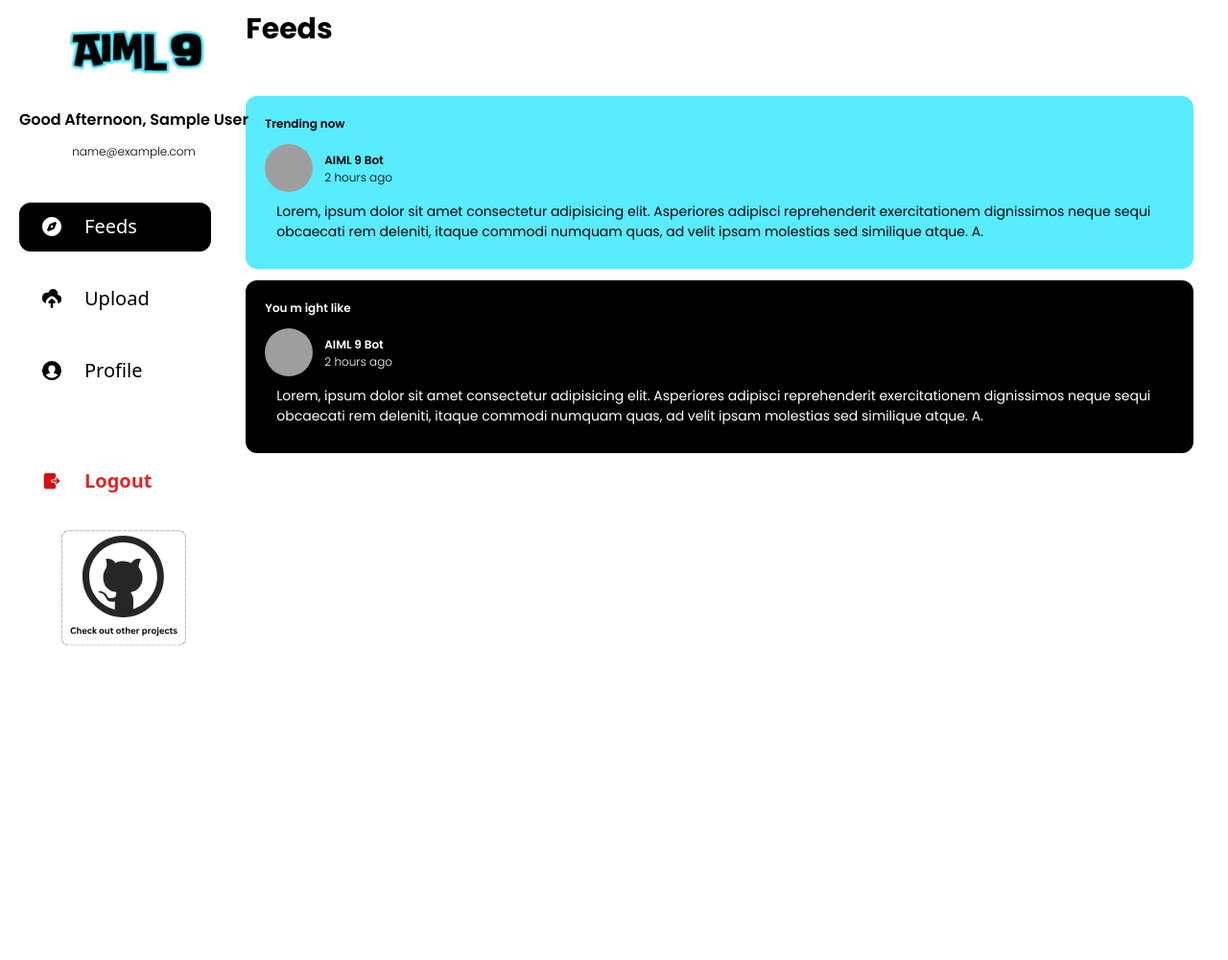
After one commit to Crisnanda18/Racist-Comment-Detection, a Flask app: page /main in a window 1280 px wide. The commit adds this page. Shown: the whole page at 96% size. Run offline with Flask 3, Linux system fonts and the light colour scheme; the visitor is signed in with stand-in values (Sample User, id 1); some libraries are stand-ins or nearby versions; grey boxes are pictures that could not be loaded.

Commit message:
feat:init feeds page and fix routing

```diff
--- a/app.py
+++ b/app.py
@@ -1,9 +1,21 @@
 from flask import Flask, render_template, request, redirect, url_for, flash, session
 from flask_mysqldb import MySQL
+from datetime import datetime
 import yaml
 
 app = Flask(__name__)
 app.secret_key = 'secret'
+
+
+def get_greeting():
+    now = datetime.now()
+    hour = now.hour
+    if hour < 12:
+        return "Good Morning"
+    elif hour < 18:
+        return "Good Afternoon"
+    else:
+        return "Good Evening"
 
 # Config MYSQL
 with open('db.yaml', 'r') as file:
@@ -44,12 +56,22 @@ def login():
         if resultValue > 0:
             user = cur.fetchone()
             if password == user[3]:  # Accessing the password field correctly
-                return 'SUCCESS'
+                session['name'] = user[1]
+                session['email'] = user[2]
+                return redirect(url_for('main'))
             else:
-                return 'ERROR'
+                return redirect(url_for('login'))
         else:
             return 'ERROR'
     return render_template('login.html')
+
+@app.route('/main', methods=['GET'], endpoint='main')
+def feeds():
+    if 'name' in session:
+        greeting = get_greeting()
+        return render_template('socmed.html', greeting=greeting, name=session['name'],email=session['email'])
+    else:
+        return redirect(url_for('auth'))
 
 @app.route('/migrate')
 def migrate():
@@ -81,11 +103,12 @@ def migrate():
     cur.execute(sql_comments)
     mysql.connection.commit()
     cur.close()
-    return redirect(url_for('login.html'))
+    return redirect(url_for('auth'))
 
 @app.route('/')
 def homepage():
     return render_template('index.html')
 
+
 if __name__ == '__main__':
     app.run(debug=True)
--- a/templates/index.html
+++ b/templates/index.html
@@ -19,7 +19,7 @@
       </div>
       <div class="nav-collapse">
         <ul class="nav-menu">
-          <a href="" class="nav-link">
+          <a href="/index" class="nav-link">
             <li>Home</li>
           </a>
           <a href="" class="nav-link">
@@ -30,7 +30,7 @@
           </a>
         </ul>
         <div class="login-container">
-          <a href="" class="register-button duration-300 ease px-3">Log In</a>
+          <a href="/auth" class="register-button duration-300 ease px-3">Log In</a>
         </div>
       </div>
       <div class="hamburger" id="hamburger">
--- a/templates/login.html
+++ b/templates/login.html
@@ -19,7 +19,7 @@
       </div>
       <div class="nav-collapse">
         <ul class="nav-menu">
-          <a href="" class="nav-link">
+          <a href="/" class="nav-link">
             <li>Home</li>
           </a>
           <a href="" class="nav-link">
@@ -30,7 +30,7 @@
           </a>
         </ul>
         <div class="login-container">
-          <a href="" class="register-button duration-300 ease px-3">Log In</a>
+          <a href="/auth" class="register-button duration-300 ease px-3">Log In</a>
         </div>
       </div>
       <div class="hamburger" id="hamburger">
--- /dev/null
+++ b/templates/socmed.html
@@ -0,0 +1,235 @@
+<!DOCTYPE html>
+<html>
+  <head>
+    <title>AIML 6</title>
+    <script src="https://cdn.tailwindcss.com"></script>
+    <link rel="stylesheet" href="/static/css/navbar.css" />
+    <link rel="stylesheet" href="/static/css/homepage.css" />
+    <link rel="preconnect" href="https://fonts.googleapis.com" />
+    <link rel="preconnect" href="https://fonts.gstatic.com" crossorigin />
+    <link
+      href="https://fonts.googleapis.com/css2?family=Manrope:wght@200..800&family=Poppins:ital,wght@0,100;0,200;0,300;0,400;0,500;0,600;0,700;0,800;0,900&display=swap"
+      rel="stylesheet"
+    />
+  </head>
+  <body>
+    <div class="flex">
+      <div class="flex flex-col w-64 h-scree text-white" id="div-socmed">
+        <div class="h-screen fixed flex flex-col justify-between" id="div-sidebar">
+          <div class="flex flex-col gap-3 p-5 justify-center">
+            <div class="pl-2 self-center">
+              <img
+                src="static/css/assets/logo-aiml9.png"
+                alt="logo"
+                class="w-[150px]"
+              />
+            </div>
+            <div class="self-center mt-5">
+              <h1 class="poppins text-black font-semibold">{{greeting}}, {{name}}</h1>
+            </div>
+            <div class="self-center">
+              <h1 class="poppins text-black font-light text-[12px]">{{email}}</h1>
+            </div>
+            <div class="mt-8 pl-3 self-start bg-black rounded-xl min-w-[200px]">
+              <a
+                class="flex cursor-pointer items-center truncate rounded-[5px] px-3 py-[0.65rem] text-[1.25rem] text-black outline-none transition duration-300 ease-linear hover:bg-slate-50 hover:text-black hover:outline-none focus:bg-slate-50 focus:text-black focus:outline-none active:bg-slate-50 active:text-black active:outline-none data-[te-sidenav-state-active]:text-black data-[te-sidenav-state-focus]:outline-none motion-reduce:transition-none dark:text-black dark:hover:bg-white/10 dark:focus:bg-white/10 dark:active:bg-white/10"
+                data-te-sidenav-link-ref
+                href=""
+              >
+                <span
+                  class="mr-6 [&>svg]:h-5 [&>svg]:w-5 [&>svg]:text-black dark:[&>svg]:text-black"
+                >
+                  <svg
+                    viewBox="0 0 16 16"
+                    fill="none"
+                    xmlns="http://www.w3.org/2000/svg"
+                  >
+                    <g id="SVGRepo_bgCarrier" stroke-width="0"></g>
+                    <g
+                      id="SVGRepo_tracerCarrier"
+                      stroke-linecap="round"
+                      stroke-linejoin="round"
+                    ></g>
+                    <g id="SVGRepo_iconCarrier">
+                      <path
+                        d="M8 9C8.55229 9 9 8.55229 9 8C9 7.44772 8.55229 7 8 7C7.44772 7 7 7.44772 7 8C7 8.55229 7.44772 9 8 9Z"
+                        fill="#ffffff"
+                      ></path>
+                      <path
+                        fill-rule="evenodd"
+                        clip-rule="evenodd"
+                        d="M16 8C16 12.4183 12.4183 16 8 16C3.58172 16 0 12.4183 0 8C0 3.58172 3.58172 0 8 0C12.4183 0 16 3.58172 16 8ZM6 6L4 11L5 12L10 10L12 5L11 4L6 6Z"
+                        fill="#ffffff"
+                      ></path>
+                    </g>
+                  </svg>
+                </span>
+                <span class="text-white">Feeds</span>
+              </a>
+            </div>
+            <div
+              class="mt-3 pl-3 rounded-xl hover:bg-[#59ebff] ease-in-out duration-300 transform hover:scale-105 transition"
+            >
+              <a
+                class="flex cursor-pointer items-center truncate rounded-[5px] px-3 py-[0.65rem] text-[1.25rem] text-black outline-none transition duration-300 ease-linear hover:bg-slate-50 hover:text-black hover:outline-none focus:bg-slate-50 focus:text-black focus:outline-none active:bg-slate-50 active:text-black active:outline-none data-[te-sidenav-state-active]:text-black data-[te-sidenav-state-focus]:outline-none motion-reduce:transition-none dark:text-black dark:hover:bg-white/10 dark:focus:bg-white/10 dark:active:bg-white/10"
+                data-te-sidenav-link-ref
+                href=""
+              >
+                <span
+                  class="mr-6 [&>svg]:h-5 [&>svg]:w-5 [&>svg]:text-black dark:[&>svg]:text-black"
+                >
+                  <svg
+                    fill="#000000"
+                    viewBox="0 0 32 32"
+                    version="1.1"
+                    xmlns="http://www.w3.org/2000/svg"
+                  >
+                    <g id="SVGRepo_bgCarrier" stroke-width="0"></g>
+                    <g
+                      id="SVGRepo_tracerCarrier"
+                      stroke-linecap="round"
+                      stroke-linejoin="round"
+                    ></g>
+                    <g id="SVGRepo_iconCarrier">
+                      <title>upload-cloud</title>
+                      <path
+                        d="M0 16v-1.984q0-3.328 2.336-5.664t5.664-2.336q1.024 0 2.176 0.352 0.576-2.752 2.784-4.544t5.056-1.824q3.296 0 5.632 2.368t2.368 5.632q0 0.896-0.32 2.048 0.224-0.032 0.32-0.032 2.464 0 4.224 1.76t1.76 4.224v2.016q0 2.496-1.76 4.224t-4.224 1.76h-0.384q0.288-0.8 0.352-1.44 0.096-1.312-0.32-2.56t-1.408-2.208l-4-4q-1.76-1.792-4.256-1.792t-4.224 1.76l-4 4q-0.96 0.96-1.408 2.24t-0.32 2.592q0.032 0.576 0.256 1.248-2.72-0.608-4.512-2.784t-1.792-5.056zM10.016 22.208q-0.096-0.96 0.576-1.6l4-4q0.608-0.608 1.408-0.608 0.832 0 1.408 0.608l4 4q0.672 0.64 0.608 1.6-0.032 0.288-0.16 0.576-0.224 0.544-0.736 0.896t-1.12 0.32h-1.984v6.016q0 0.832-0.608 1.408t-1.408 0.576-1.408-0.576-0.576-1.408v-6.016h-2.016q-0.608 0-1.088-0.32t-0.768-0.896q-0.096-0.288-0.128-0.576z"
+                      ></path>
+                    </g>
+                  </svg>
+                </span>
+                <span class="text-black">Upload</span>
+              </a>
+            </div>
+            <div
+              class="mt-3 pl-3 rounded-xl hover:bg-[#59ebff] transition ease-in-out duration-300 transform hover:scale-105"
+            >
+              <a
+                class="flex cursor-pointer items-center truncate rounded-[5px] px-3 py-[0.65rem] text-[1.25rem] text-black outline-none transition duration-300 ease-linear hover:bg-slate-50 hover:text-black hover:outline-none focus:bg-slate-50 focus:text-black focus:outline-none active:bg-slate-50 active:text-black active:outline-none data-[te-sidenav-state-active]:text-black data-[te-sidenav-state-focus]:outline-none motion-reduce:transition-none dark:text-black dark:hover:bg-white/10 dark:focus:bg-white/10 dark:active:bg-white/10"
+                data-te-sidenav-link-ref
+                href=""
+              >
+                <span
+                  class="mr-6 [&>svg]:h-5 [&>svg]:w-5 [&>svg]:text-black dark:[&>svg]:text-black"
+                >
+                  <svg
+                    viewBox="0 0 18 18"
+                    xmlns="http://www.w3.org/2000/svg"
+                    fill="#000000"
+                  >
+                    <g id="SVGRepo_bgCarrier" stroke-width="0"></g>
+                    <g
+                      id="SVGRepo_tracerCarrier"
+                      stroke-linecap="round"
+                      stroke-linejoin="round"
+                    ></g>
+                    <g id="SVGRepo_iconCarrier">
+                      <path
+                        fill="#000000"
+                        d="M9 0a9 9 0 0 0-9 9 8.654 8.654 0 0 0 .05.92 9 9 0 0 0 17.9 0A8.654 8.654 0 0 0 18 9a9 9 0 0 0-9-9zm5.42 13.42c-.01 0-.06.08-.07.08a6.975 6.975 0 0 1-10.7 0c-.01 0-.06-.08-.07-.08a.512.512 0 0 1-.09-.27.522.522 0 0 1 .34-.48c.74-.25 1.45-.49 1.65-.54a.16.16 0 0 1 .03-.13.49.49 0 0 1 .43-.36l1.27-.1a2.077 2.077 0 0 0-.19-.79v-.01a2.814 2.814 0 0 0-.45-.78 3.83 3.83 0 0 1-.79-2.38A3.38 3.38 0 0 1 8.88 4h.24a3.38 3.38 0 0 1 3.1 3.58 3.83 3.83 0 0 1-.79 2.38 2.814 2.814 0 0 0-.45.78v.01a2.077 2.077 0 0 0-.19.79l1.27.1a.49.49 0 0 1 .43.36.16.16 0 0 1 .03.13c.2.05.91.29 1.65.54a.49.49 0 0 1 .25.75z"
+                      ></path>
+                    </g>
+                  </svg>
+                </span>
+                <span class="text-black">Profile</span>
+              </a>
+            </div>
+            <div class="rounded-xl p-3 mt-10">
+              <a
+                class="flex cursor-pointer items-center truncate rounded-[5px] px-3 py-[0.65rem] text-[1.25rem] text-black outline-none transition duration-300 ease-linear hover:bg-slate-50 hover:text-black hover:outline-none focus:bg-slate-50 focus:text-black focus:outline-none active:bg-slate-50 active:text-black active:outline-none data-[te-sidenav-state-active]:text-black data-[te-sidenav-state-focus]:outline-none motion-reduce:transition-none dark:text-black dark:hover:bg-white/10 dark:focus:bg-white/10 dark:active:bg-white/10"
+                data-te-sidenav-link-ref
+                href=""
+              >
+                <span
+                  class="mr-6 [&>svg]:h-5 [&>svg]:w-5 [&>svg]:text-black dark:[&>svg]:text-black"
+                >
+                  <svg
+                    viewBox="0 0 24 24"
+                    fill="none"
+                    xmlns="http://www.w3.org/2000/svg"
+                  >
+                    <g id="SVGRepo_bgCarrier" stroke-width="0"></g>
+                    <g
+                      id="SVGRepo_tracerCarrier"
+                      stroke-linecap="round"
+                      stroke-linejoin="round"
+                    ></g>
+                    <g id="SVGRepo_iconCarrier">
+                      <path
+                        d="M17.2929 14.2929C16.9024 14.6834 16.9024 15.3166 17.2929 15.7071C17.6834 16.0976 18.3166 16.0976 18.7071 15.7071L21.6201 12.7941C21.6351 12.7791 21.6497 12.7637 21.6637 12.748C21.87 12.5648 22 12.2976 22 12C22 11.7024 21.87 11.4352 21.6637 11.252C21.6497 11.2363 21.6351 11.2209 21.6201 11.2059L18.7071 8.29289C18.3166 7.90237 17.6834 7.90237 17.2929 8.29289C16.9024 8.68342 16.9024 9.31658 17.2929 9.70711L18.5858 11H13C12.4477 11 12 11.4477 12 12C12 12.5523 12.4477 13 13 13H18.5858L17.2929 14.2929Z"
+                        fill="#d41111"
+                      ></path>
+                      <path
+                        d="M5 2C3.34315 2 2 3.34315 2 5V19C2 20.6569 3.34315 22 5 22H14.5C15.8807 22 17 20.8807 17 19.5V16.7326C16.8519 16.647 16.7125 16.5409 16.5858 16.4142C15.9314 15.7598 15.8253 14.7649 16.2674 14H13C11.8954 14 11 13.1046 11 12C11 10.8954 11.8954 10 13 10H16.2674C15.8253 9.23514 15.9314 8.24015 16.5858 7.58579C16.7125 7.4591 16.8519 7.35296 17 7.26738V4.5C17 3.11929 15.8807 2 14.5 2H5Z"
+                        fill="#d41111"
+                      ></path>
+                    </g>
+                  </svg>
+                </span>
+                <span class="text-red-600 font-bold">Logout</span>
+              </a>
+            </div>
+            <div
+              class="flex self-center pr-5 transition ease-in-out duration-300 transform hover:scale-105"
+            >
+              <img
+                src="/static/css/assets/github-project.svg"
+                alt=""
+                class="w-[170px] -mt-5"
+              />
+            </div>
+          </div>
+        </div>
+      </div>
+      <div class="flex flex-col h-[1000px] pl-6 pr-6" id="div-feeds">
+        <div class="fixed bg-white w-full p-3">
+            <h1 class="font-bold text-3xl poppins">Feeds</h1>
+        </div>
+        <div class="mt-[100px] pl-3 pr-3">
+          <div class="p-5 flex-col bg-[#59ebff] rounded-xl">
+            <h1 class="poppins font-semibold text-[12px]">
+              Trending now
+            </h1>
+            <div class="">
+              <div class="flex mt-3">
+                <img
+                  src="/static/css/assets/ai-homepage.svg"
+                  alt=""
+                  class="w-[50px] h-[50px] rounded-full"
+                />
+                <div class="ml-3 py-2">
+                  <h1 class="poppins font-semibold text-[12px]">AIML 9 Bot</h1>
+                  <h1 class="poppins font-light text-[12px]">2 hours ago</h1>
+                </div>
+            </div>
+            <div class="ml-3 py-2">
+              <h1 class="poppins font-normal text-[14px] max-w-[1100px]">Lorem, ipsum dolor sit amet consectetur adipisicing elit. Asperiores adipisci reprehenderit exercitationem dignissimos neque sequi obcaecati rem deleniti, itaque commodi numquam quas, ad velit ipsam molestias sed similique atque. A.</h1>
+            </div>
+          </div>
+        </div>
+      </div>
+      <div class="mt-3 pl-3 pr-3">
+        <div class="p-5 flex-col bg-black text-white rounded-xl">
+          <h1 class="poppins font-semibold text-[12px]">
+            You m ight like
+          </h1>
+          <div class="">
+            <div class="flex mt-3">
+              <img
+                src="/static/css/assets/ai-homepage.svg"
+                alt=""
+                class="w-[50px] h-[50px] rounded-full"
+              />
+              <div class="ml-3 py-2">
+                <h1 class="poppins font-semibold text-[12px]">AIML 9 Bot</h1>
+                <h1 class="poppins font-light text-[12px]">2 hours ago</h1>
+              </div>
+          </div>
+          <div class="ml-3 py-2">
+            <h1 class="poppins font-normal text-[14px] max-w-[1100px]">Lorem, ipsum dolor sit amet consectetur adipisicing elit. Asperiores adipisci reprehenderit exercitationem dignissimos neque sequi obcaecati rem deleniti, itaque commodi numquam quas, ad velit ipsam molestias sed similique atque. A.</h1>
+          </div>
+        </div>
+      </div>
+    </div>
+  </body>
+</html>
```
Also changed, not shown: static/css/assets/github-project.svg (added).
